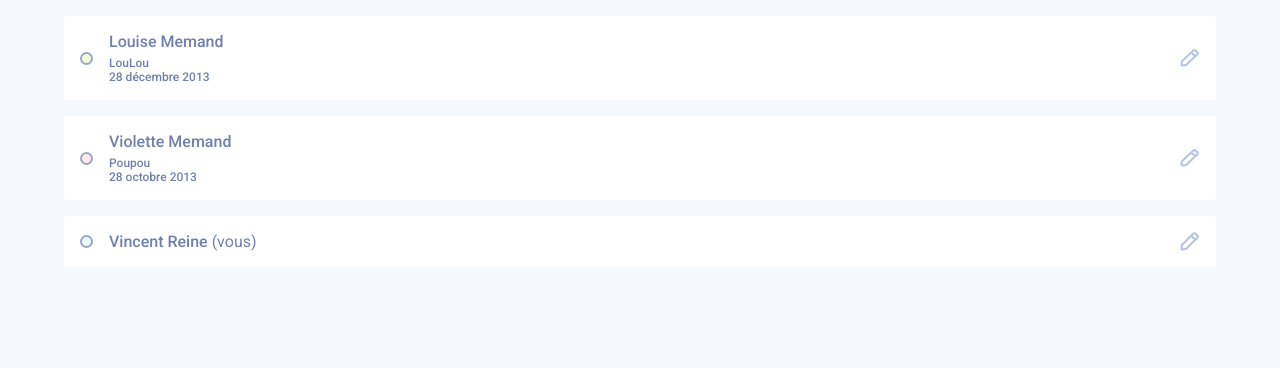
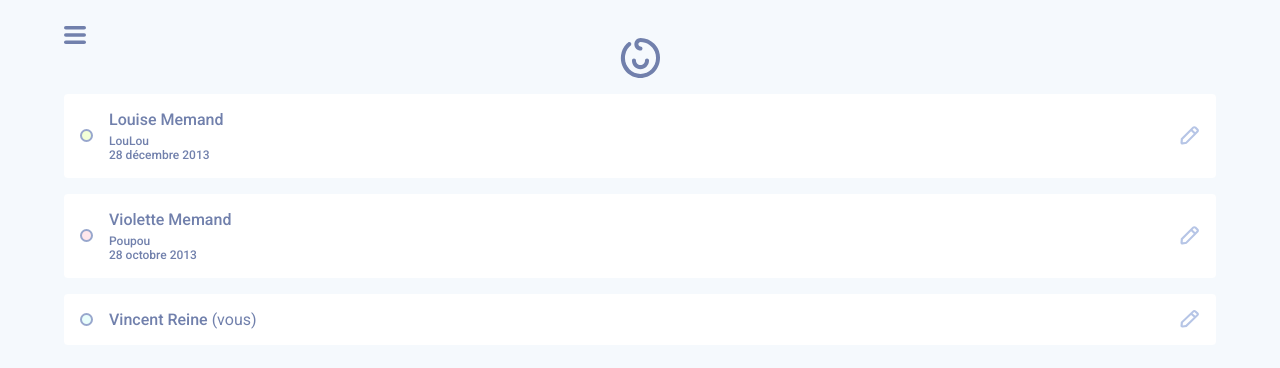
Before and after one commit to Refsone/TinyHappy-Project-3, a React (Create React App) app: page /family in a window 1280 px wide. Shown: the top 368 px of the page. Built offline with nearby package versions, Linux system fonts and the light colour scheme.

Commit message:
Create new universal Header component. Fix sidemenu position and enhance the position of the header bar elements. Test to several components to display the result

```diff
--- a/src/App.js
+++ b/src/App.js
@@ -5,7 +5,7 @@ import Routes from './components/commons/Routes'
 import './App.css'
 import '../src/components/commons/Fonts.css'
 
-function App () {
+function App (props) {
   return (
     <div className='App'>
       <Routes />
--- a/src/components/commons/Routes.js
+++ b/src/components/commons/Routes.js
@@ -19,7 +19,7 @@ import Post from '../moments/Posts'
 // import Privacy from '../menu/Privacy'
 import SignUp from '../onboarding/SignUp'
 
-const routes = () => {
+const routes = (props) => {
   return (
     <Switch>
       <Route exact path='/' component={Access} />
@@ -39,7 +39,7 @@ const routes = () => {
       {/* <Route path='/settings/modify/password' component={ModifySettings} /> */}
       {/* <Route path='/settings/privacy' component={Privacy} /> */}
       <Route exact path='/share' component={CardContacts} />
-      {/* <Route exact path='/share/moment' component={MomentSelection} /> */}
+      {/* <Route exact path='/share/moments' component={MomentSelection} /> */}
       {/* <Route exact path='/share/send' component={MomentSend} /> */}
     </Switch>
   )
--- a/src/components/commons/SideMenu.css
+++ b/src/components/commons/SideMenu.css
@@ -1,13 +1,12 @@
-* {
-  padding: 0;
-  margin: 0;
-}
-
 .SideMenu .scalable-mb-logo{
   width: 60%!important;
   user-select: none;
 }
 
+
+.SideMenu {
+  margin-top: -50px;
+}
 /* MENU AND CROSS BUTTON */
 
 .SideMenu .bm-burger-button {
@@ -15,7 +14,7 @@
   width: 36px;
   height: 30px;
   left: 5%;
-  top: 25px;
+  top: 20px;
 }
 
 .bm-cross-button {
@@ -47,7 +46,7 @@
 }
 
 .SideMenu .block-link {
-  margin-top: 56px;
+  margin-top: 45px;
 }
 
 .SideMenu .menu-item {
--- /dev/null
+++ b/src/components/commons/header/Header.css
@@ -0,0 +1,27 @@
+.header-container {
+  display: flex;
+  flex-direction: row;
+  justify-content: space-between;
+  align-items: center;
+}
+
+.logo-monogramme {
+  width: 40px;
+  padding: 0;
+  margin-top: 5%;
+  margin-left: 40%;
+}
+
+.action-link {
+  display: block;
+  position: absolute;
+  right: 5%;
+  font-weight: 700;
+  font-size: 12px;
+  color: #7180AC;
+  text-transform: uppercase;
+}
+
+.action-link a {
+  text-decoration: none;
+}
--- /dev/null
+++ b/src/components/commons/header/Header.js
@@ -0,0 +1,73 @@
+import React from 'react'
+import { Link } from 'react-router-dom'
+
+import Sidemenu from './../../commons/SideMenu'
+
+import monogramme from '../../../images/monogrammeTH.svg'
+import './Header.css'
+
+const Header = (props) => {
+  const { burger, location } = props
+  let link = ''
+  let text = ''
+
+  console.log(location) // Keep until all the paths are verified please
+
+  switch (location) {
+    case '/family/create':
+      text = 'annuler'
+      link = '/family'
+      break
+    case 'moments/create/quote':
+      text = 'annuler'
+      link = '/moments'
+      break
+    case 'moments/create/milestone':
+      text = 'annuler'
+      link = '/moments'
+      break
+    case '/family/modify':
+      text = 'supprimer'
+      link = '/family/delete'
+      break
+    case '/share/moments':
+      text = 'retour'
+      link = '/share'
+      break
+    case '/settings':
+      text = 'retour'
+      link = location
+      break
+    case '/settings/modify':
+      text = 'annuler'
+      link = '/settings'
+      break
+    case '/setting/legacy':
+      text = 'retour'
+      link = location
+      break
+    case '/setting/privacy':
+      text = 'retour'
+      link = location
+      break
+
+    default:
+      text = 'retour'
+      link = '/moments'
+      break
+  }
+
+  return (
+    <>
+      <div className='header-container'>
+        {burger && <Sidemenu />}
+        <img className='logo-monogramme' src={monogramme} alt='Logo Tiny Happy' />
+        <div>
+          {location && <Link to={link}><p className='action-link'>{text}</p></Link>}
+        </div>
+      </div>
+    </>
+  )
+}
+
+export default Header
--- a/src/components/family/CardMembers.js
+++ b/src/components/family/CardMembers.js
@@ -1,4 +1,6 @@
 import React, { useState } from 'react'
+
+import Header from '../commons/header/Header'
 import Moment from 'moment'
 import 'moment/locale/fr'
 
@@ -38,12 +40,15 @@ const CardMembers = () => {
     if (date !== '') return Moment(date).format('LL')
   }
   return (
+    <>
+      <Header burger />
       <div className='CardMembers'>
         {members.map((member, key) => {
           return <Member key={key} member={member} familyBirthday={formatDate(member.family_birthday)} />
         })}
         <Member member={user[0]} familyBirthday={formatDate(user[0].family_birthday)} />
       </div>
+    </>
   )
 }
 
--- a/src/components/family/CreateFamily.js
+++ b/src/components/family/CreateFamily.js
@@ -1,8 +1,12 @@
 import React, { useState } from 'react'
+
+import Header from '../commons/header/Header'
 
 import './CreateFamily.css'
 
-const CreateFamily = () => {
+const CreateFamily = (props) => {
+  const location = props.location.pathname
+
   const [firstname, setFirstname] = useState()
   const [lastname, setLastname] = useState()
   const [surname, setSurname] = useState()
@@ -53,6 +57,7 @@ const CreateFamily = () => {
 
   return (
     <div className='cont-family-create'>
+      <Header burger location={location} />
       <form className='general-connexion-form' onSubmit={submitForm}>
         <label htmlFor='family_firstname' className='general-label'>prénom</label>
         <input type='text' name='family_firstname' id='family_firstname' className='general-input bold-12px-grey plholder' placeholder='Elise' onChange={(e) => handleChange(e)} required autoComplete='off' />
--- a/src/components/moments/createMoments/Calendar.js
+++ b/src/components/moments/createMoments/Calendar.js
@@ -1,7 +1,7 @@
 import React from 'react'
 import './Calendar.css'
 
-import calendar from '../../images/calendrier.svg'
+import calendar from '../../../images/calendrier.svg'
 
 const Calendar = () => {
   const date = new Date()
--- a/src/components/moments/createMoments/CreateMoments.js
+++ b/src/components/moments/createMoments/CreateMoments.js
@@ -1,9 +1,11 @@
 import React from 'react'
+
 import MomentNavbar from './MomentNavbar'
 import Calendar from './Calendar'
 import Citation from './Citation'
 import FaitNotable from './FaitNotable'
-import LogoHeader from '../../commons/header/LogoHeader'
+import Header from '../../commons/header/Header'
+
 import './CreateMoments.css'
 import axios from 'axios'
 
@@ -12,7 +14,7 @@ const CreateMoment = (props) => {
   axios.get('http://localhost:8080/').then((res) => console.log('res axios', res.data))
   return (
     <div className='create'>
-      <LogoHeader />
+      <Header location={path} burger />
       <MomentNavbar />
       {path === '/moments/create/milestone' ? <FaitNotable /> : <Citation />}
       <Calendar />
```
Lines whose indentation alone changed are shown as unchanged.
